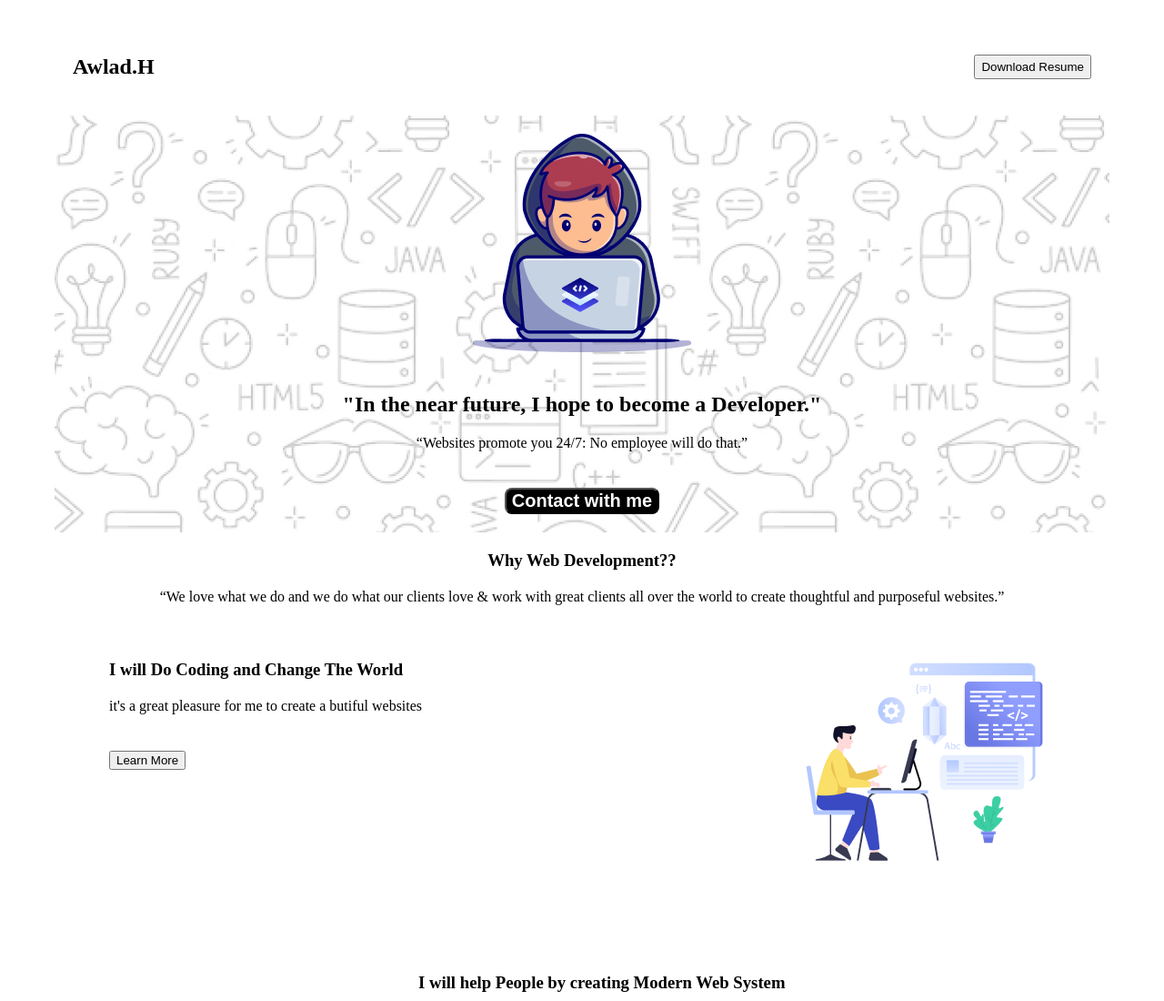
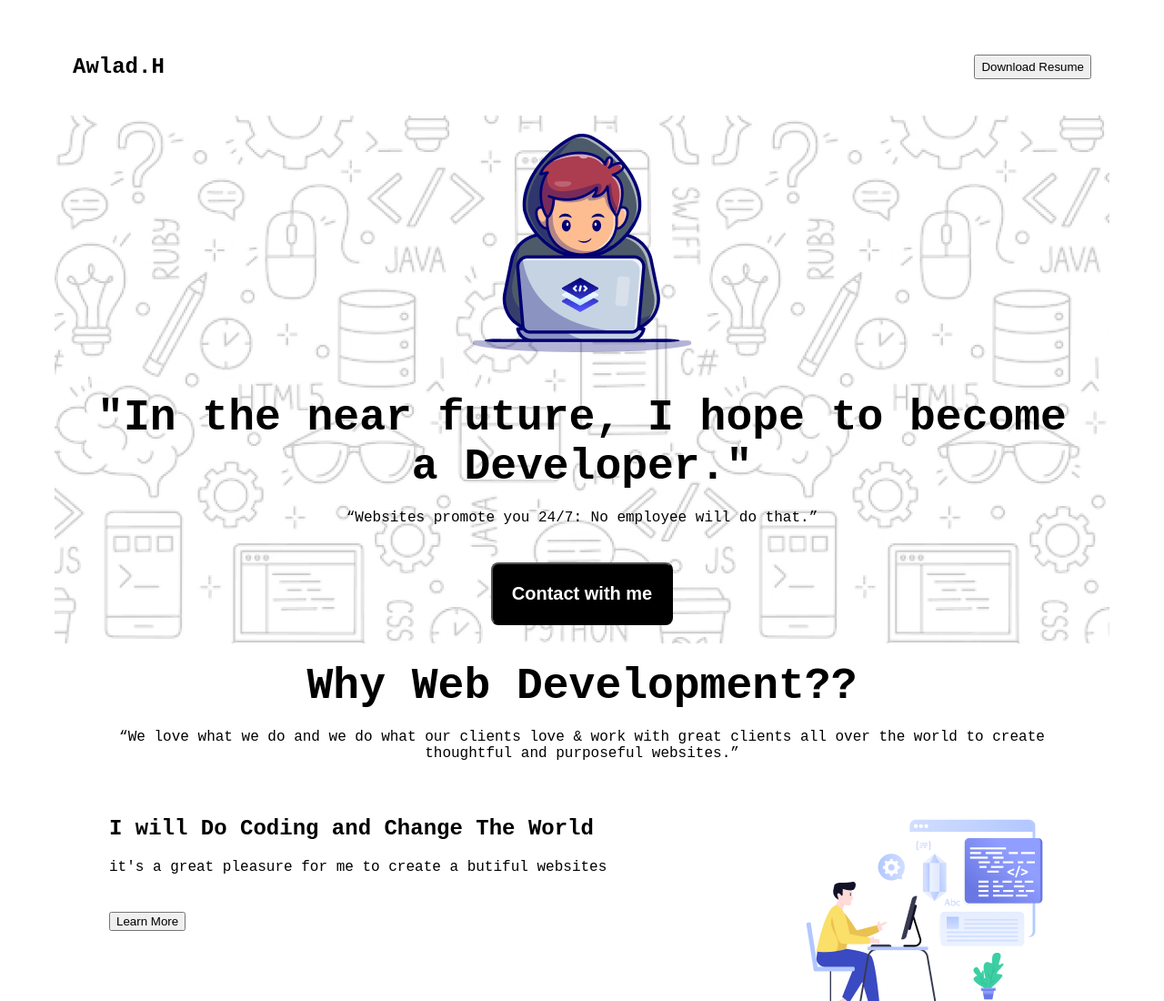
Before and after one commit to Arpan-collab/assignment-one, a plain HTML site: page index.html in a window 1280 px wide. Shown: the top 1100 px of the page at 91% size. Drawn offline with Linux system fonts and the light colour scheme; a web font is replaced by a local one.

Commit message:
final updated css

```diff
--- a/style.css
+++ b/style.css
@@ -1,6 +1,10 @@
 *{
     margin: 20px;
 }
+.google-fonts{
+  font-family: "Azeret Mono", monospace;
+}
+
 .nab-section{
     display: flex;
     justify-content:space-between;
@@ -18,7 +22,7 @@
     color: white;
     font-size: 20px;
     font-weight: 800;
-    padding: 24px,21px;
+    padding: 21px;
 }
 .i-will-do{
 margin-top: 10px;
@@ -75,3 +79,31 @@ text-align: center;
     border-radius: 8px;
     border: none;
 }
+.header-heading{
+    font-size: 48px;
+    font-weight: 700;
+}
+.paragrph-font{
+    font-size: 16px;
+}
+.header-heading-text{
+    font-size: 48px;
+    font-weight: 700;
+}
+.first-part-heading{
+    font-size: 24px;
+    font-weight: 700;
+    color: (13, 19, 33, 0.7);
+}
+.my-inspiration-heading{
+    font-size: 32px;
+    font-weight: 700;
+}
+.first-language{
+    font-size:24px;
+    font-weight: 700;
+}
+.end-text{
+    font-size:20px;
+    font-weight: 600;
+}
```
